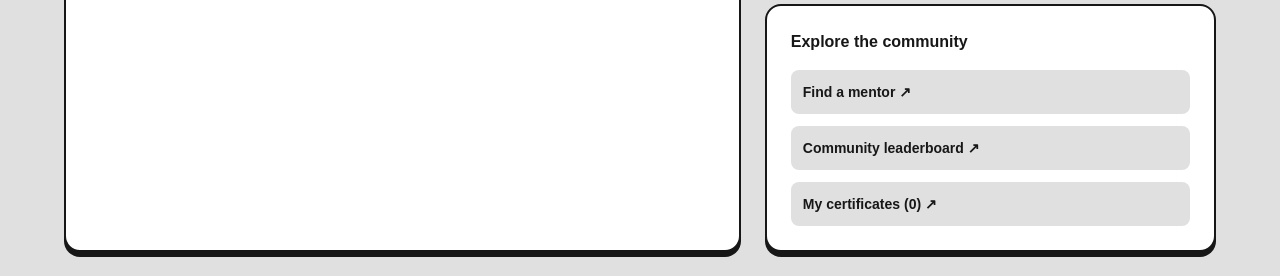
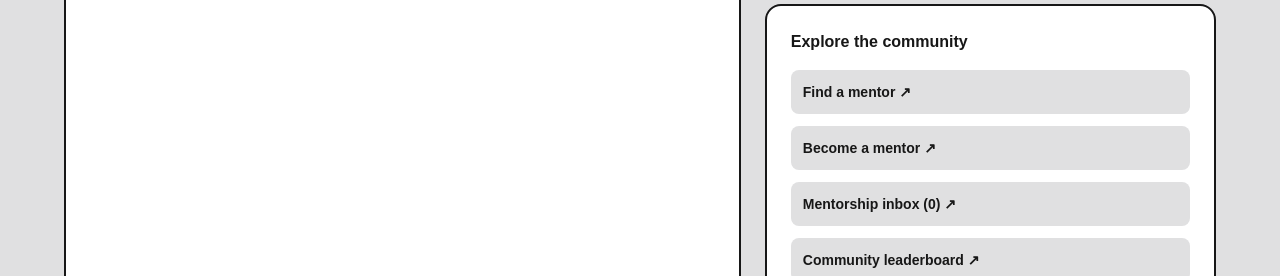
Before and after one commit to Bikesh-1/ECELL, a Next.js app: page /dashboard in a window 1280 px wide. Shown: the part 655-931 px from the top of the page. Built offline with nearby package versions, Linux system fonts and the light colour scheme; no server answers; the database is empty; sample sign-in values are in the browser's storage.

Commit message:
Link mentor onboarding and inbox from student dashboard

```diff
--- a/src/app/dashboard/page.tsx
+++ b/src/app/dashboard/page.tsx
@@ -20,7 +20,7 @@ export default async function StudentDashboard() {
     <div className="mt-9 grid gap-6 lg:grid-cols-[1.2fr_.8fr]">
       <section className="rounded-2xl border-2 border-[#171717] bg-white p-6 shadow-[0_5px_0_#171717]"><div className="flex items-center justify-between gap-3"><h2 className="text-xl font-black">Your registrations</h2><Link className="text-xs font-black text-[#6D4DFE]" href="/my-registrations">View all ↗</Link></div><div className="mt-5 space-y-3">{registrations.map(r=><div key={r.id} className="flex flex-wrap items-center justify-between gap-3 rounded-xl bg-[#F4F3F0] p-4"><div><p className="font-black">{r.event.title}</p><p className="mt-1 text-xs text-[#777]">{r.event.eventDate.toLocaleDateString("en-IN")} · {r.event.venue}</p></div><span className={`rounded-full px-3 py-1 text-[10px] font-black ${r.checkedInAt?"bg-green-100 text-green-800":"bg-[#6D4DFE]/10 text-[#6D4DFE]"}`}>{r.checkedInAt?"ATTENDED":"REGISTERED"}</span></div>)}{!registrations.length&&<p className="py-7 text-sm text-[#777]">No event registrations yet.</p>}</div></section>
       <section className="space-y-4"><div className="rounded-2xl border-2 border-[#171717] bg-[#171717] p-6 text-white shadow-[0_5px_0_#6D4DFE]"><p className="text-[10px] font-black tracking-[.2em] text-[#B9A9FF]">BUILD SOMETHING</p><h2 className="mt-3 text-2xl font-black">Got a startup idea?</h2><p className="mt-2 text-sm text-white/60">Share your problem, solution and pitch with the E-Cell team.</p><Link href="/startup-hub" className="mt-5 inline-flex rounded-xl border-2 border-white bg-[#FF5A36] px-4 py-3 text-sm font-black text-[#171717]">Submit an idea ↗</Link></div>
-      <div className="rounded-2xl border-2 border-[#171717] bg-white p-6 shadow-[0_5px_0_#171717]"><h2 className="font-black">Explore the community</h2><div className="mt-4 grid gap-3 text-sm font-bold"><Link className="rounded-lg bg-[#E0E0E1] p-3 hover:bg-[#B9A9FF]" href="/mentors">Find a mentor ↗</Link><Link className="rounded-lg bg-[#E0E0E1] p-3 hover:bg-[#B9A9FF]" href="/leaderboard">Community leaderboard ↗</Link><Link className="rounded-lg bg-[#E0E0E1] p-3 hover:bg-[#B9A9FF]" href="/certificates">My certificates ({certificates.length}) ↗</Link></div></div></section>
+      <div className="rounded-2xl border-2 border-[#171717] bg-white p-6 shadow-[0_5px_0_#171717]"><h2 className="font-black">Explore the community</h2><div className="mt-4 grid gap-3 text-sm font-bold"><Link className="rounded-lg bg-[#E0E0E1] p-3 hover:bg-[#B9A9FF]" href="/mentors">Find a mentor ↗</Link><Link className="rounded-lg bg-[#E0E0E1] p-3 hover:bg-[#B9A9FF]" href="/mentor-profile">Become a mentor ↗</Link><Link className="rounded-lg bg-[#E0E0E1] p-3 hover:bg-[#B9A9FF]" href="/mentor-requests">Mentorship inbox ({requests}) ↗</Link><Link className="rounded-lg bg-[#E0E0E1] p-3 hover:bg-[#B9A9FF]" href="/leaderboard">Community leaderboard ↗</Link><Link className="rounded-lg bg-[#E0E0E1] p-3 hover:bg-[#B9A9FF]" href="/certificates">My certificates ({certificates.length}) ↗</Link></div></div></section>
     </div>
     <section className="mt-7 rounded-2xl border-2 border-[#171717] bg-white p-6 shadow-[0_5px_0_#171717]"><h2 className="font-black">Recent certificates</h2>{certificates.length?<div className="mt-4 grid gap-3 sm:grid-cols-2">{certificates.map(c=><Link key={c.id} href={`/certificates/${c.code}`} className="rounded-xl border border-[#171717]/15 p-4 hover:border-[#6D4DFE]"><p className="font-black">{c.title}</p><p className="mt-1 text-xs text-[#777]">Issued {c.issuedAt.toLocaleDateString("en-IN")} · Verify ↗</p></Link>)}</div>:<p className="mt-3 text-sm text-[#777]">Certificates you earn will appear here.</p>}</section>
   </div></main>;
```
